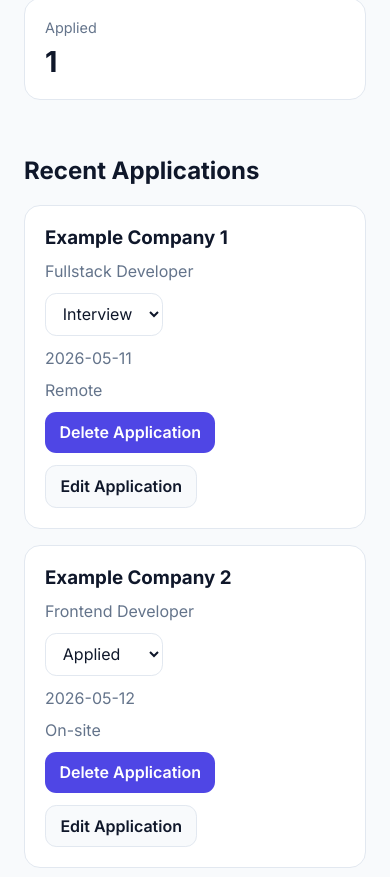
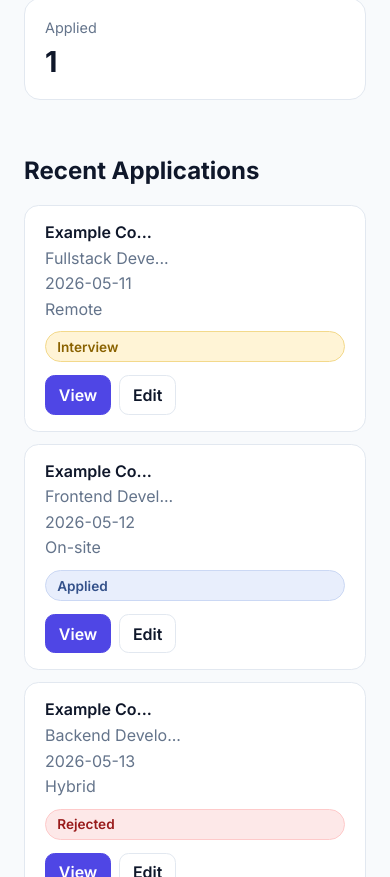
Before and after one commit to amielitoss/Job-Tracker-Project, a React (Vite) app in the folder job-tracker/: page / in a window 390 px wide. Shown: the part 707-1584 px from the top of the page. Built offline with nearby package versions, Linux system fonts and the light colour scheme.

Commit message:
Added color badges and separated some codes into their own components

```diff
--- a/job-tracker/src/App.css
+++ b/job-tracker/src/App.css
@@ -540,8 +540,130 @@ body,
   outline-offset: 3px;
 }
 
+.application-detail {
+  display: grid;
+  gap: 0.25rem;
+  padding: 0.9rem 0;
+  border-bottom: 1px solid var(--border);
+}
+
+.application-detail:last-of-type {
+  border-bottom: none;
+}
+
+.application-detail span {
+  color: var(--muted);
+  font-size: 0.8rem;
+  font-weight: 600;
+  text-transform: uppercase;
+  letter-spacing: 0.04em;
+}
+
+.application-detail h2,
+.application-detail p {
+  margin: 0;
+  color: var(--text);
+}
+
+.application-detail h2 {
+  font-size: 1.4rem;
+}
+
+.application-detail p {
+  line-height: 1.5;
+}
 
 
+.recent-application {
+  display: grid;
+  grid-template-columns: minmax(0, 1fr) auto auto;
+  align-items: center;
+  gap: 1.5rem;
+
+  padding: 1rem 1.25rem;
+  margin-bottom: 0.75rem;
+
+  background: var(--surface);
+  border: 1px solid var(--border);
+  border-radius: 0.9rem;
+}
+
+.recent-application-info {
+  display: grid;
+  grid-template-columns: 1.2fr 1.5fr 1fr 1fr;
+  align-items: center;
+  gap: 1rem;
+}
+
+.recent-application-info p {
+  margin: 0;
+  color: var(--muted);
+}
+
+.recent-application-info p:first-child {
+  color: var(--text);
+  font-weight: 600;
+}
+
+.recent-application-status p {
+  margin: 0;
+  padding: 0.4rem 0.7rem;
+  border-radius: 999px;
+  background: var(--bg);
+  border: 1px solid var(--border);
+  font-size: 0.85rem;
+  font-weight: 600;
+}
+
+.recent-application-actions {
+  display: flex;
+  gap: 0.5rem;
+}
+
+.recent-application-actions button {
+  padding: 0.55rem 0.8rem;
+  border-radius: 0.6rem;
+  border: 1px solid var(--border);
+  background: var(--surface);
+  color: var(--text);
+  cursor: pointer;
+  font: inherit;
+  font-weight: 600;
+}
+
+.recent-application-actions button:first-child {
+  background: var(--primary);
+  color: #fff;
+  border-color: var(--primary);
+}
+
+.recent-application-actions button:hover {
+  transform: translateY(-1px);
+}
+
+.status-applied p {
+  background: #e8eefc;
+  color: #34518a;
+  border-color: #cbd8f4;
+}
+
+.status-interview p {
+  background: #fff4d6;
+  color: #8a6200;
+  border-color: #f3d98b;
+}
+
+.status-offer p {
+  background: #dcfce7;
+  color: #166534;
+  border-color: #bbf7d0;
+}
+
+.status-rejected p {
+  background: #fde8e8;
+  color: #991b1b;
+  border-color: #fecaca;
+}
 
 
 
@@ -563,6 +685,23 @@ body,
     grid-template-columns: repeat(2, minmax(0, 1fr));
   }
 }
+
+@media (max-width: 900px) {
+  .recent-application {
+    grid-template-columns: 1fr;
+    gap: 0.8rem;
+  }
+
+  .recent-application-info {
+    grid-template-columns: 1fr 1fr;
+  }
+
+  .recent-application-actions {
+    justify-content: flex-start;
+  }
+}
+
+
 
 @media (max-width: 700px) {
   .sidebar {
@@ -632,3 +771,10 @@ body,
     padding-top: 4.5rem;
   }
 }
+
+@media (max-width: 500px) {
+  .recent-application-info {
+    grid-template-columns: 1fr;
+    gap: 0.35rem;
+  }
+}
--- a/job-tracker/src/components/ApplicationCard.jsx
+++ b/job-tracker/src/components/ApplicationCard.jsx
@@ -3,6 +3,7 @@ function ApplicationCard({
   onDeleteApplication,
   onEditApplication,
   onUpdateApplication,
+  onViewApplication
 }) {
 
   return (
@@ -44,6 +45,14 @@ function ApplicationCard({
       >
         Edit Application
       </button>
+      <button
+        type="button"
+        onClick={() => {
+          onViewApplication(application);
+        }}
+      >
+        View Application
+      </button>
     </div>
     </div>
   );
--- /dev/null
+++ b/job-tracker/src/components/ApplicationDetailsModal.jsx
@@ -0,0 +1,41 @@
+function ApplicationDetailsModal({ application, onClose}) {
+    return (
+           <div className="modal-overlay">
+              <div className="modal-content">
+                <div className="application-detail">
+                  <span>Company:</span>
+                  <h2>{application.company}</h2>
+                </div>
+                <div className="application-detail">
+                  <span>Role:</span>
+                  <p>{application.role}</p>
+                </div>
+                <div className="application-detail">
+                  <span>Status:</span>
+                  <p>{application.status}</p>
+                </div>
+                <div className="application-detail">
+                  <span>Date:</span>
+                  <p>{application.date}</p>
+                </div>
+                <div className="application-detail">
+                  <span>Location:</span>
+                  <p>{application.location}</p>
+                </div>
+                <div className="application-detail">
+                  <span>Notes:</span>
+                  <p>{application.notes}</p>
+                </div>
+                <button
+                  type="button"
+                  aria-label="Close application details"
+                  onClick={onClose}
+                >
+                  ✕
+                </button>
+              </div>
+            </div>
+    )
+}
+
+export default ApplicationDetailsModal;
--- /dev/null
+++ b/job-tracker/src/components/RecentApplications.jsx
@@ -0,0 +1,33 @@
+function RecentApplication({
+  application,
+  onViewApplication,
+  onEditApplication,
+}) {
+  function sliceText(text, maxLength) {
+    return text.length > maxLength
+      ? text.slice(0, maxLength) + "..."
+      : text;
+  }
+
+  return (
+    <div className="recent-application">
+      <div className="recent-application-info">
+        <p>{sliceText(application.company, 10)}</p>
+        <p>{sliceText(application.role, 14)}</p>
+        <p>{application.date}</p>
+        <p>{sliceText(application.location, 14)}</p>
+      </div>
+
+      <div className={`recent-application-status status-${application.status.toLowerCase()}`}>
+        <p>{application.status}</p>
+      </div>
+
+      <div className="recent-application-actions">
+        <button onClick={() => onViewApplication(application)}>View</button>
+        <button onClick={() => onEditApplication(application)}>Edit</button>
+      </div>
+    </div>
+  );
+}
+
+export default RecentApplication;
--- a/job-tracker/src/pages/Applications.jsx
+++ b/job-tracker/src/pages/Applications.jsx
@@ -1,8 +1,7 @@
 import { useState } from "react";
-import { NavLink, useNavigate } from "react-router-dom";
+import { useNavigate } from "react-router-dom";
 import ApplicationCard from "../components/ApplicationCard";
-import logo from "../assets/jobtrackly-logo.webp";
-import icon from "../assets/jobtrackly-icon.webp";
+import ApplicationDetailsModal from "../components/ApplicationDetailsModal";
 
 function Applications({
   applications,
@@ -16,6 +15,7 @@ function Applications({
 
   const [searchTerm, setSearchTerm] = useState("");
   const [statusFilter, setStatusFilter] = useState("All");
+  const [viewApp, setViewApp] = useState(null);
 
   const normalizedSearch = searchTerm.toLowerCase();
 
@@ -32,10 +32,6 @@ function Applications({
       className={darkMode ? "applications-page dark-mode" : "applications-page"}
     >
       <div className="applications-header">
-        <NavLink to="/" className="brand-link">
-          <img src={logo} alt="JobTrackly" className="brand-logo" />
-          <img src={icon} alt="" className="brand-icon" />
-        </NavLink>
         <h2>All Applications</h2>
         <button
           type="button"
@@ -71,6 +67,13 @@ function Applications({
         </select>
       </div>
 
+      {viewApp && (
+        <ApplicationDetailsModal
+          application={viewApp}
+          onClose={() => setViewApp(null)}
+        />
+      )}
+
       {applications.length === 0 ? (
         <p className="empty-state">No Applications recorded.</p>
       ) : filteredApplications.length === 0 ? (
@@ -87,6 +90,7 @@ function Applications({
                 setEditApplication(application);
                 navigate("/");
               }}
+              onViewApplication={(application) => setViewApp(application)}
             />
           );
         })
--- a/job-tracker/src/pages/Dashboard.jsx
+++ b/job-tracker/src/pages/Dashboard.jsx
@@ -1,7 +1,8 @@
 import Header from "../components/Header";
 import StatCard from "../components/StatCard";
 import ApplicationForm from "../components/ApplicationForm";
-import ApplicationCard from "../components/ApplicationCard";
+import ApplicationDetailsModal from "../components/ApplicationDetailsModal";
+import RecentApplication from "../components/RecentApplications";
 import { Link } from "react-router-dom";
 import { useState } from "react";
 
@@ -16,6 +17,7 @@ function Dashboard({
 }) {
   const [isFormOpen, setIsFormOpen] = useState(false);
   const [isClosing, setIsClosing] = useState(false);
+  const [viewApp, setViewApp] = useState(null);
 
   const stats = [
     {
@@ -66,7 +68,7 @@ function Dashboard({
     setTimeout(() => {
       setIsClosing(false);
       setIsFormOpen(false);
-    }, 2000);
+    }, 200);
   }
 
   function editApplicationForm(application) {
@@ -104,7 +106,6 @@ function Dashboard({
           {isFormOpen && (
             <div
               className={isClosing ? "modal-overlay closing" : "modal-overlay"}
-              onClick={isClosing}
             >
               <div className="modal-content">
                 <ApplicationForm
@@ -120,13 +121,20 @@ function Dashboard({
             </div>
           )}
 
+          {viewApp && (
+           <ApplicationDetailsModal
+            application={viewApp}
+            onClose={() => setViewApp(null)}
+            />
+          )}
+
           <h2>Recent Applications</h2>
           {recentApplications.map((application) => {
             return (
-              <ApplicationCard
+              <RecentApplication
               key={application.id}
               application={application}
-                onUpdateApplication={updateApplication}
+              onViewApplication={(application) => setViewApp(application)}
               onEditApplication={editApplicationForm}
               />
             );
```
Lines whose indentation alone changed are shown as unchanged.
